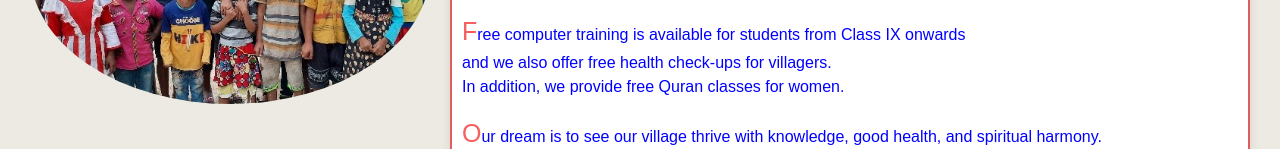
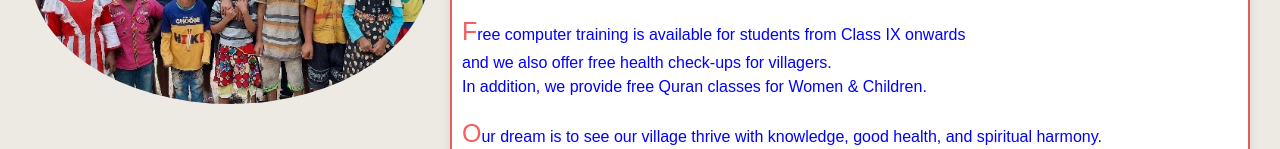
Before and after one commit to MyGHub23/dreamcare.github.io, a plain HTML site: page index.html in a window 1280 px wide. Shown: the part 430-579 px from the top of the page. Drawn offline with Linux system fonts and the light colour scheme.

Commit message:
Update index.html

```diff
--- a/index.html
+++ b/index.html
@@ -800,7 +800,7 @@
 
           <p class="wp2"> Free computer training is available for students from Class IX onwards <br>
             and we also offer free health check-ups for villagers. <br>
-            In addition, we provide free Quran classes for women. </p>
+            In addition, we provide free Quran classes for Women & Children. </p>
           <p class="wp3">Our dream is to see our village thrive with knowledge, good health, and spiritual harmony.</p>
         </aside>
 
```
